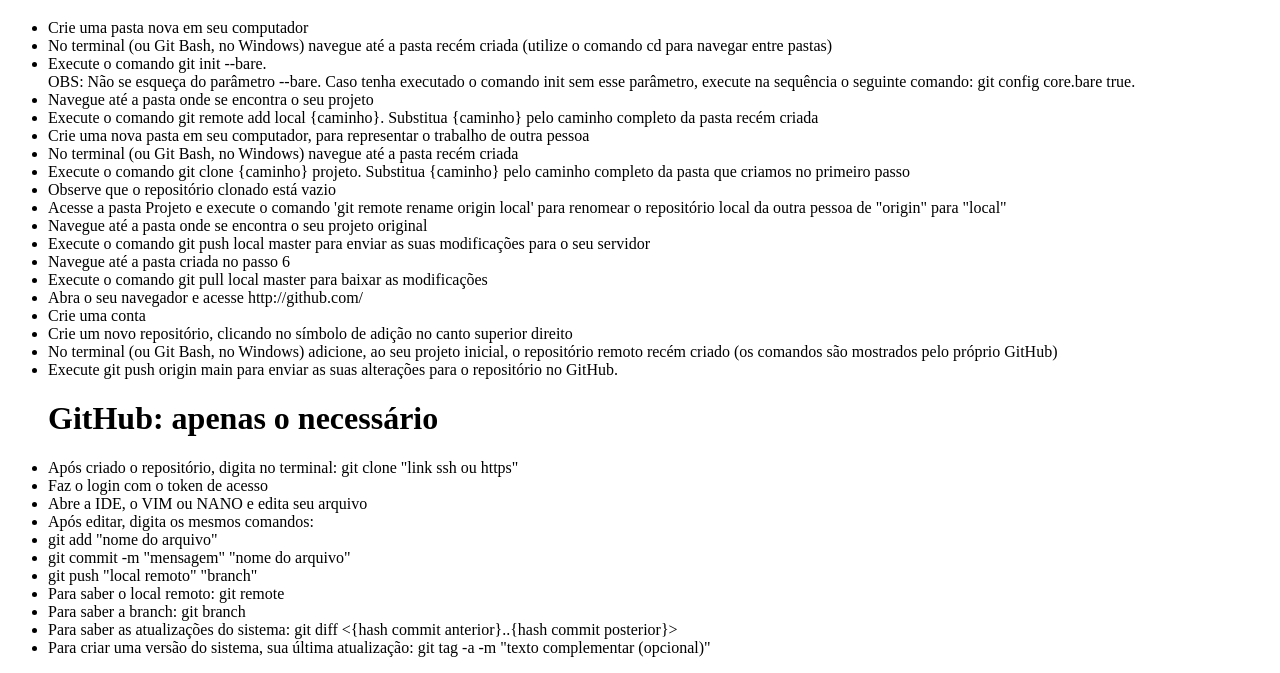
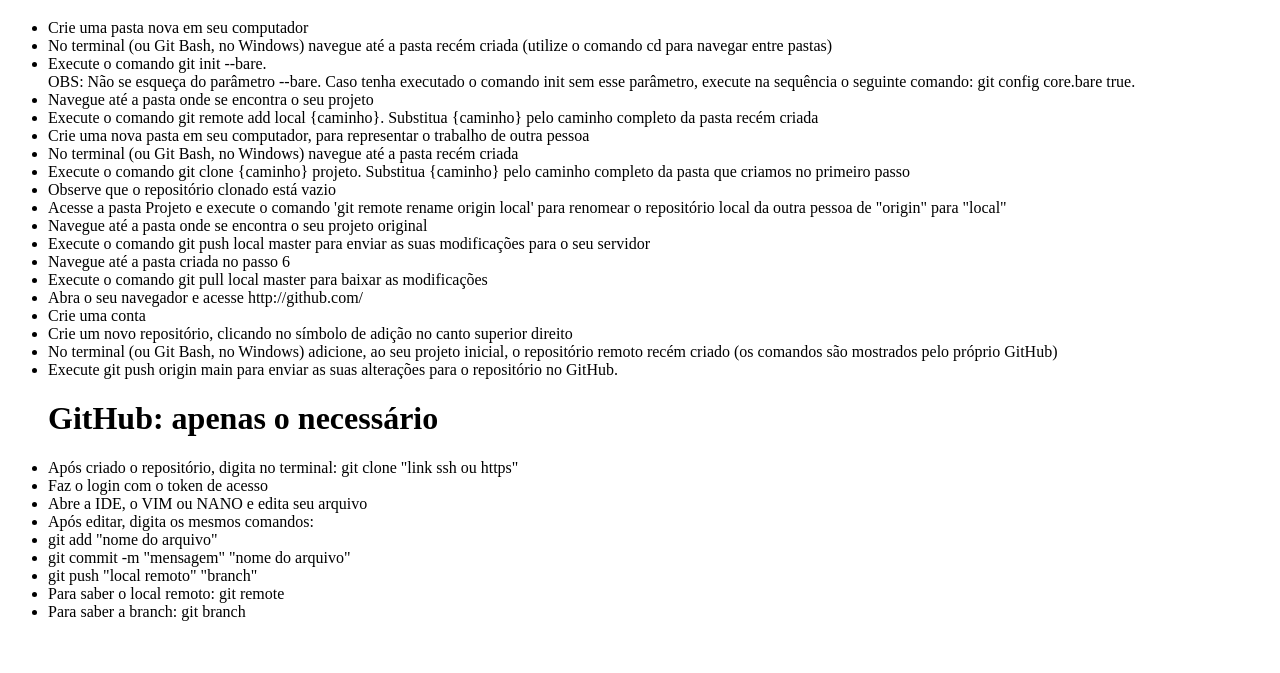
Before and after one commit to JoaoPedroDevOz/git-projeto-alura, a plain HTML site: page index.html in a window 1280 px wide. Shown: the part 401-1074 px from the top of the page. After the commit the page ends 1038 px from the top, so only its background shows below. Drawn offline with Linux system fonts and the light colour scheme.

Commit message:
Revert "Adicioando git diff e git tag"
This reverts commit 9bec81df24b3cea71354e3e1c364606d41e30a76.

```diff
--- a/index.html
+++ b/index.html
@@ -68,9 +68,6 @@
 
         <li>Para saber o local remoto: git remote </li>
         <li>Para saber a branch: git branch</li>
-        <li>Para saber as atualizações do sistema: git diff
-            <{hash commit anterior}..{hash commit posterior}></li>
-        <li>Para criar uma versão do sistema, sua última atualização: git tag -a <nome da tag> -m "texto complementar (opcional)"</li>
     </ul>
 </body>
 
```
